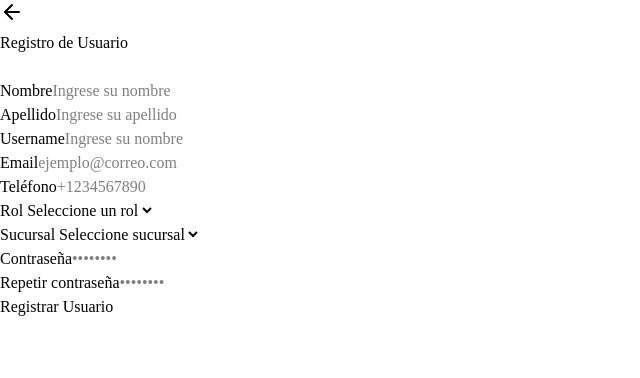
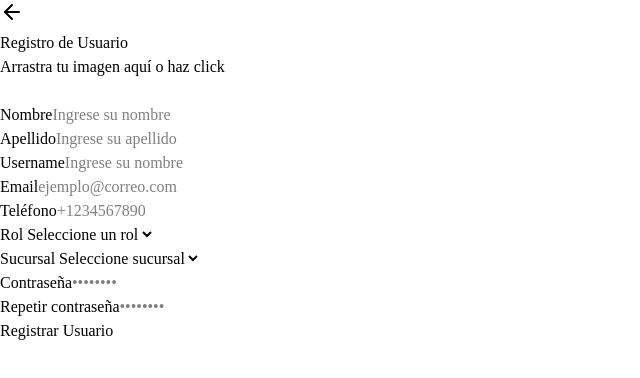
Before and after one commit to breightend/Mykonos-os, a React (Vite) app in the folder src/renderer/: page /createUser in a window 1280 px wide. Shown: the top 378 px of the page, without its empty margins (0-640 px from the left). Built offline with nearby package versions, Linux system fonts and the light colour scheme.

Commit message:
intentando arreglar

```diff
--- a/package.json
+++ b/package.json
@@ -26,6 +26,7 @@
     "pikaday": "^1.8.2",
     "postcss": "^8.5.2",
     "react-day-picker": "^9.6.3",
+    "react-dropzone": "^14.3.8",
     "react-hot-toast": "^2.5.2",
     "tailwindcss": "^4.0.6",
     "wouter": "^3.6.0"
--- a/src/renderer/src/components/createUser.jsx
+++ b/src/renderer/src/components/createUser.jsx
@@ -3,6 +3,7 @@ import { enviarData } from '../services/pruebita'
 import toast, { Toaster } from 'react-hot-toast'
 import { ArrowLeft } from 'lucide-react'
 import { useLocation } from 'wouter'
+import { useDropzone } from 'react-dropzone'
 
 
 function CreateUser() {
@@ -79,6 +80,23 @@ function CreateUser() {
     }
   }
 
+  const convertToBase64 = (file) => {
+    return new Promise((resolve, reject) => {
+      const reader = new FileReader();
+      reader.readAsDataURL(file);
+      reader.onload = () => resolve(reader.result);
+      reader.onerror = (error) => reject(error);
+    });
+  };
+
+  const { getRootProps, getInputProps } = useDropzone({
+    accept: 'image/*',
+    onDrop: async (acceptedFiles) => {
+      const file = acceptedFiles[0];
+      const base64 = await convertToBase64(file);
+      setFormData({ ...formData, avatar: base64 });
+    }
+  });
 
 
   return (
@@ -89,6 +107,16 @@ function CreateUser() {
         </button>
         <h2 className="text-2xl font-bold">Registro de Usuario</h2>
       </div>
+
+      <div {...getRootProps()} className="border-2 border-dashed p-4 rounded-lg">
+        <input {...getInputProps()}  />
+        <p>Arrastra tu imagen aquí o haz click</p>
+      </div>
+      {formData.avatar && (
+        <div className="mt-4 avatar ringed-full ring-primary ring-offset-base-100 ring-offset-2">
+          <img src={formData.avatar} alt="Avatar" className="w-32 h-32 rounded-full" />
+        </div>
+      )}
 
       <div className="space-y-4 mt-4">
         <div>
```
Also changed, not shown: 1 other file (tests, documents, lock files or other folders).
